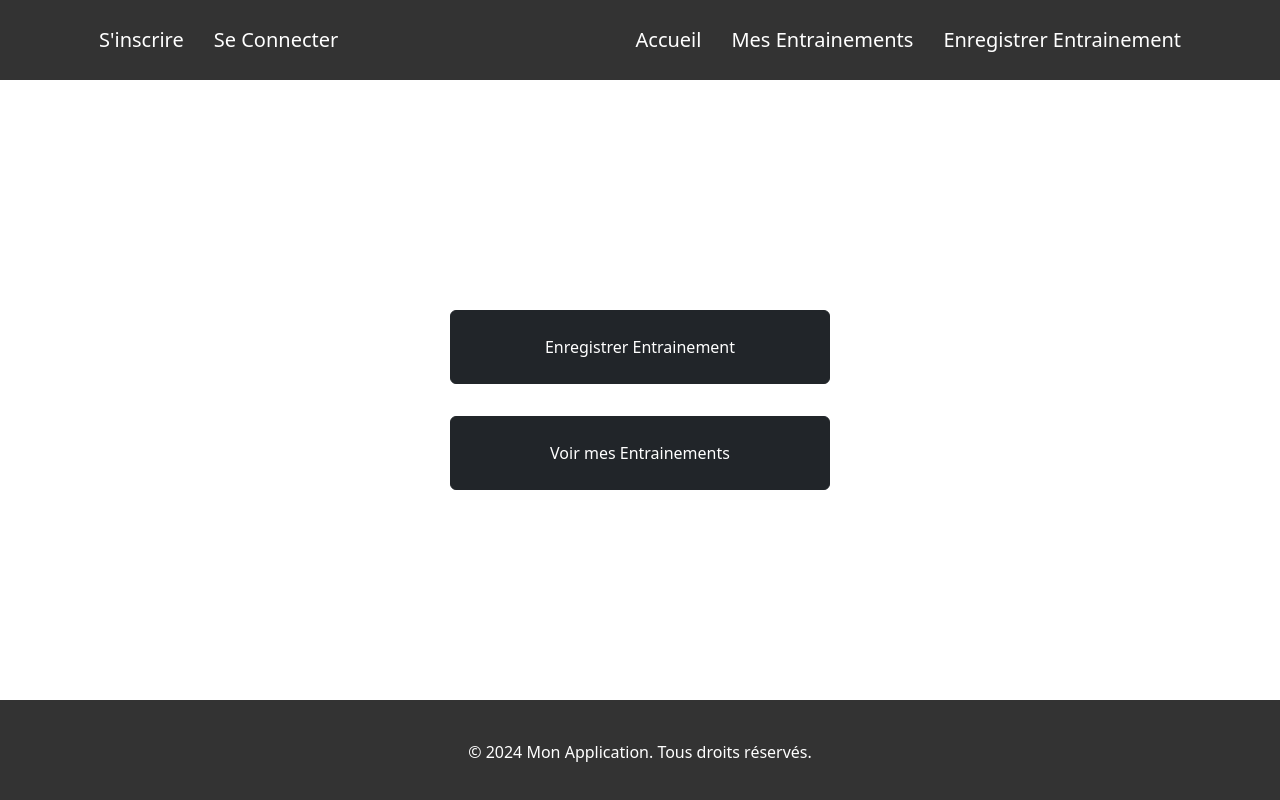
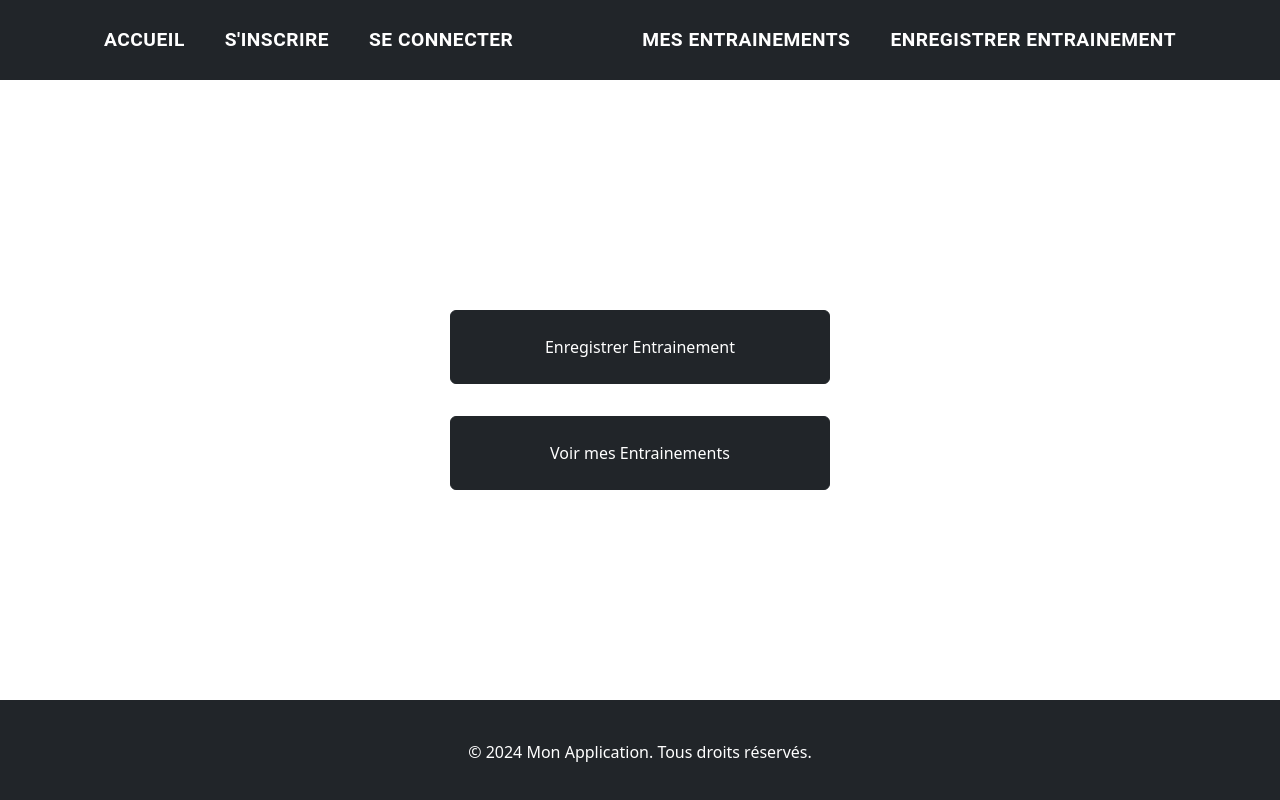
Before and after one commit to shassouna/weightwise_front, a Next.js app: page / in a window 1280 px wide. Built offline with nearby package versions, Linux system fonts and the light colour scheme.

Commit message:
change style

```diff
--- a/components/Footer.module.css
+++ b/components/Footer.module.css
@@ -1,7 +1,7 @@
 /* components/Footer.module.css */
 
 .footer {
-  background: #333;
+  background: #212529;
   color: #fff;
   padding: 20px 0;
   position: relative;
--- a/components/Header.js
+++ b/components/Header.js
@@ -49,10 +49,15 @@ const Header = () => {
     <header className={styles.header}>
       <div className={styles.container}>
         <div>
-          <nav>
+          <nav className={styles.nav}>
             <ul className={styles.navList}>
               {!isLoggedIn && (
                 <>
+                  <li className={styles.li}>
+                    <Link href="/" className={styles.navLink}>
+                      Accueil
+                    </Link>
+                  </li>
                   <li className={styles.li}>
                     <Link href={"/register"} className={styles.navLink}>
                       S'inscrire
@@ -60,7 +65,7 @@ const Header = () => {
                   </li>
                   <li className={styles.li}>
                     <Link href="/login" className={styles.navLink}>
-                      Se Connecter
+                      Se connecter
                     </Link>
                   </li>
                 </>
@@ -77,11 +82,6 @@ const Header = () => {
         </div>
         <nav className={styles.nav}>
           <ul className={styles.navList}>
-            <li className={styles.li}>
-              <Link href="/" className={styles.navLink}>
-                Accueil
-              </Link>
-            </li>
             <li className={styles.li}>
               <Link
                 href={userId ? `/users/${userId}` : "/login"}
@@ -106,11 +106,19 @@ const Header = () => {
         {isMobileMenuOpen && (
           <nav className={styles.mobileNav}>
             <ul className={styles.mobileNavList}>
+              <br />
               <li className={styles.li}>
-                <Link href="/" className={styles.navLink}>
-                  Accueil
+                <Link href={"/login"} className={styles.navLink}>
+                  Se connecter
                 </Link>
               </li>
+              <br />
+              <li className={styles.li}>
+                <Link href={"/register"} className={styles.navLink}>
+                  S'inscrire
+                </Link>
+              </li>
+              <br />
               <li className={styles.li}>
                 <Link
                   href={userId ? `/users/${userId}` : "/login"}
@@ -119,6 +127,7 @@ const Header = () => {
                   Mes Entrainements
                 </Link>
               </li>
+              <br />
               <li className={styles.li}>
                 <Link
                   href={userId ? `/add-session` : "/login"}
--- a/components/Header.module.css
+++ b/components/Header.module.css
@@ -1,7 +1,7 @@
 /* components/Header.module.css */
 
 .header {
-  background: #333;
+  background: #212529;
   color: #fff;
   height: 80px;
   width: 100%;
@@ -38,8 +38,42 @@
 .navLink {
   color: #fff;
   text-decoration: none;
-  padding: 0 15px;
-  font-size: 20px;
+  padding: 0 20px;
+  font-size: 1.2rem;
+  font-family: "Roboto", sans-serif;
+  font-weight: 600;
+  letter-spacing: 0.5px;
+  text-transform: uppercase;
+  position: relative;
+  display: inline-block;
+  transition: color 0.3s ease, transform 0.3s ease;
+  height: 100%;
+  display: flex;
+  justify-content: center;
+  align-items: center;
+}
+
+.navLink::after {
+  content: "";
+  position: absolute;
+  bottom: -5px;
+  left: 0;
+  width: 100%;
+  height: 3px;
+  background: #fff;
+  transform: scaleX(0);
+  transition: transform 0.3s ease;
+  transform-origin: bottom right;
+}
+
+.navLink:hover {
+  color: #f39c12; /* Une couleur vive pour l'effet hover */
+  transform: translateY(-3px); /* Léger déplacement pour un effet de survol */
+}
+
+.navLink:hover::after {
+  transform: scaleX(1);
+  transform-origin: bottom left;
 }
 
 .mobileMenuButton {
@@ -55,12 +89,13 @@
   display: flex;
   flex-direction: column;
   position: absolute;
-  top: 60px;
+  top: 100px;
   right: 20px;
-  background: #333;
-  width: 200px;
+  background: #212529;
+  width: 70;
   border-radius: 5px;
   padding: 10px;
+  z-index: 1000;
 }
 
 .mobileNavList {
--- a/package.json
+++ b/package.json
@@ -18,6 +18,7 @@
     "qs": "^6.13.0",
     "react": "^18",
     "react-dom": "^18",
+    "react-icons": "^5.2.1",
     "react-router-dom": "^6.26.0"
   }
 }
```
Also changed, not shown: components/DeleteWeight.js (+21 -3 lines), pages/add-session/index.js (+18 -8 lines), pages/login/index.js (+23 -6 lines), pages/register/index.js (+31 -1 lines), pages/update-session/[id].js (+19 -2 lines), 1 other file (tests, documents, lock files or other folders).
